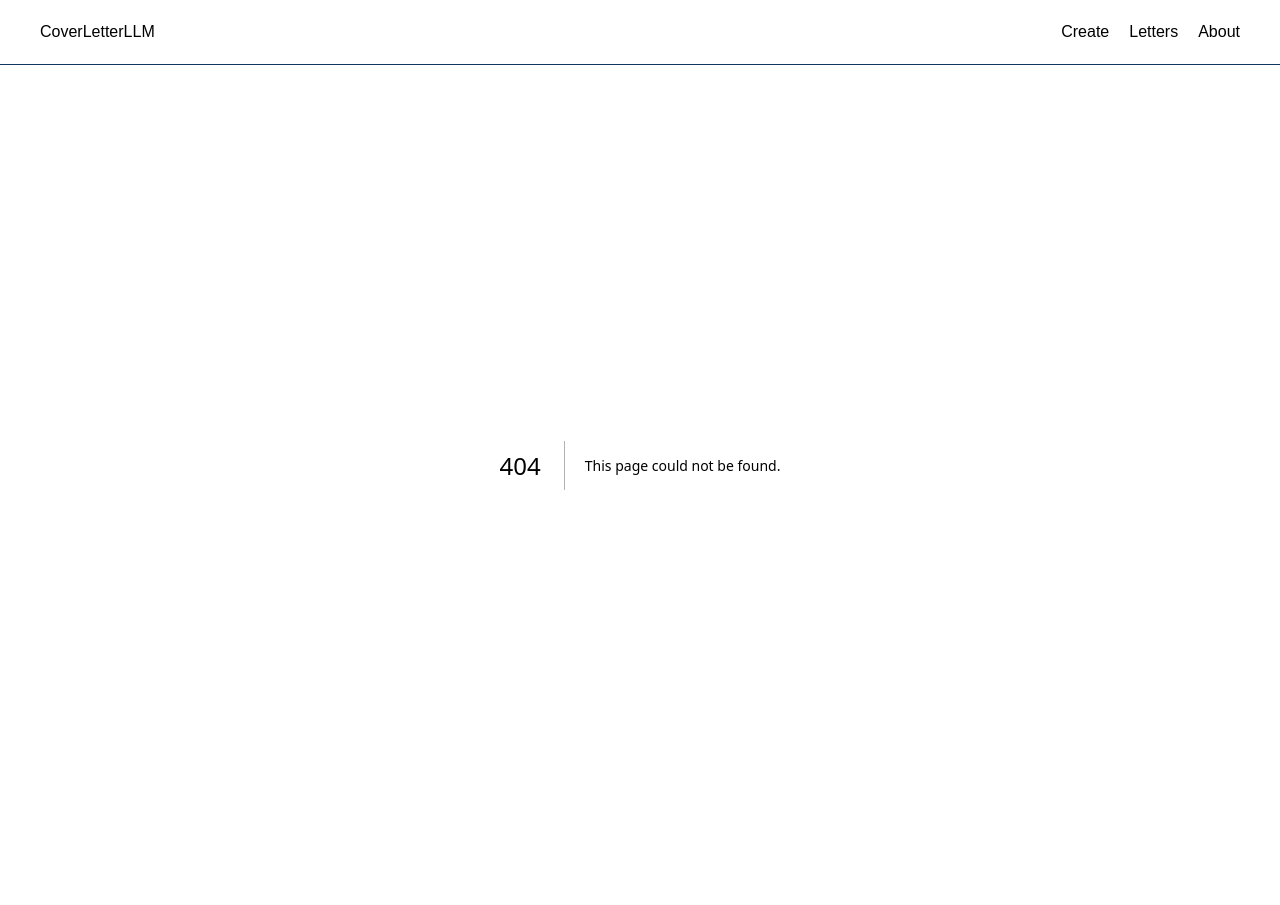
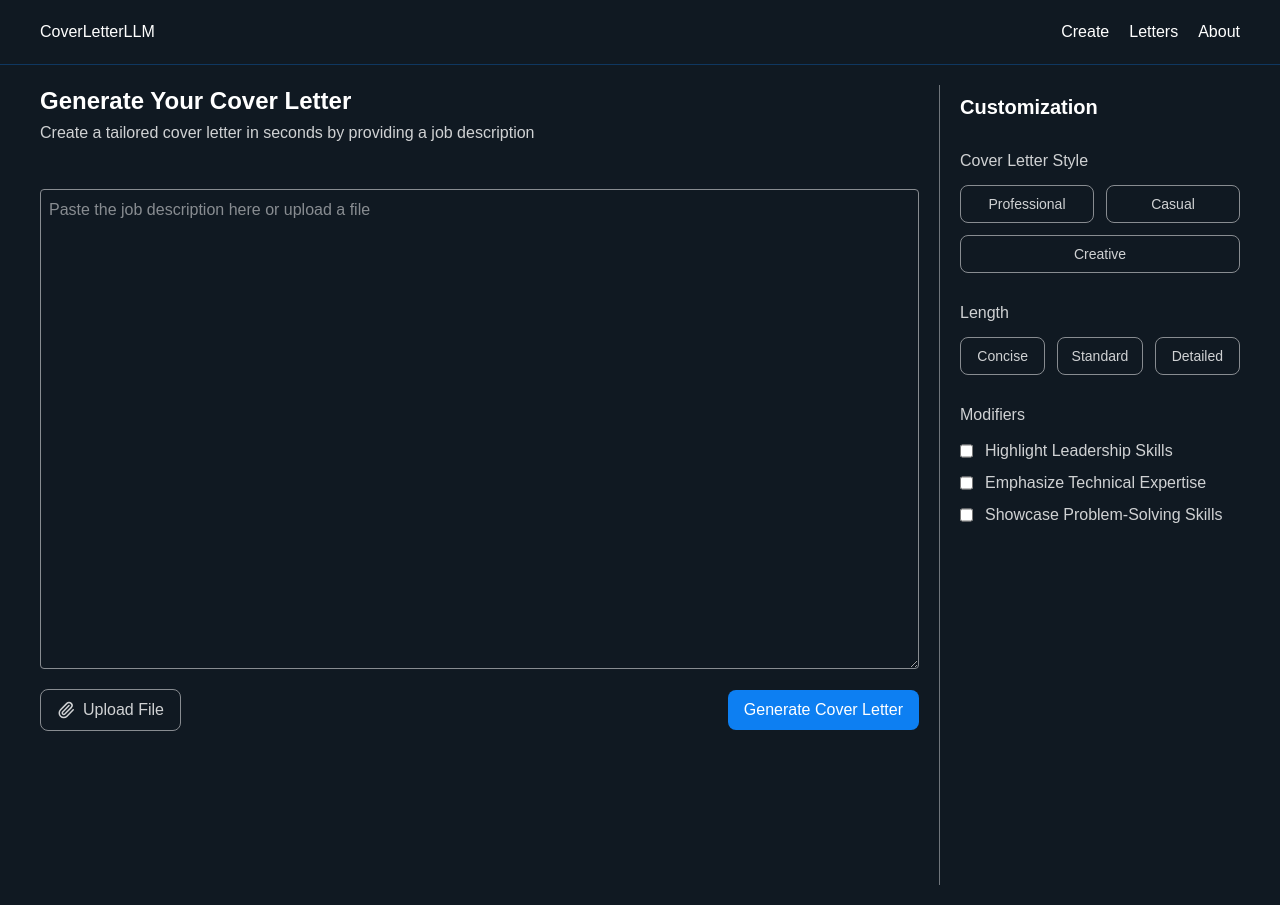
Before and after one commit to Uyonoh/Cover-Letter-LLM, a Next.js app in the folder frontend/: page /letters/generate in a window 1280 px wide. Before the commit this address had no page. Before the commit the page ends 865 px from the top, so only its background shows below. Built offline with nearby package versions, Linux system fonts and the light colour scheme.

Commit message:
add generate letters page

```diff
--- a/frontend/src/app/globals.css
+++ b/frontend/src/app/globals.css
@@ -8,6 +8,8 @@
 @theme inline {
   --color-background: var(--background);
   --color-foreground: var(--foreground);
+  --color-primary: #0d7ff2;
+  --color-secondary: #888c91;
   --font-sans: var(--font-geist-sans);
   --font-mono: var(--font-geist-mono);
 }
--- /dev/null
+++ b/frontend/src/app/letters/generate/page.tsx
@@ -0,0 +1,106 @@
+import { Paperclip } from "lucide-react";
+
+function Generate() {
+    return (
+        <div className="py-5 px-5 sm:px-7 md:px-10 text-white/80">
+            <div className="sm:grid sm:grid-cols-12">
+                <div className="description col-span-9 sm:border-r sm:border-secondary/80 sm:pr-5 sm:min-h-screen">
+                    <h2 className="font-bold text-2xl text-white">Generate Your Cover Letter</h2>
+                    <p className="text-base py-1">
+                        Create a tailored cover letter in seconds by providing a job description
+                    </p>
+
+                    <form action="" method="post" className="flex flex-col gap-5 py-10">
+                        <textarea name="job-description" id="job-description"
+                            placeholder="Paste the job description here or upload a file"
+                            className="text-white w-full h-50 sm:h-[60vh] border border-secondary rounded-sm p-2
+                            focus:border-primary focus:ring-0 focus:outline-none">
+                        </textarea>
+                        <div className="flex justify-center sm:justify-between items-center">
+                            <button className="flex gap-2 items-center rounded-lg px-4 py-2 border border-secondary cursor-pointer hover:bg-gray-700">
+                                <Paperclip size={18} className="" />
+                                Upload File
+                            </button>
+                            <button className="rounded-lg px-4 py-2 hidden sm:block bg-primary cursor-pointer text-white hover:bg-primary/90 transition-colors">Generate Cover Letter</button>
+                        </div>
+                    </form>
+                </div>
+                <div className="custumization  sm:col-span-3 sm:pl-5 flex flex-col gap-7">
+                    <h3 className="font-bold text-xl text-white pt-2">Customization</h3>
+                    {/* Letter Style */}
+                    <div className="flex flex-col gap-3">
+                        <p>Cover Letter Style</p>
+                        <div className="grid grid-cols-3 sm:grid-cols-2 gap-3">
+                            <label className="flex-1">
+                                <input  className="sr-only peer" name="cover-letter-style" type="radio" value="professional"/>
+                                <div className="cursor-pointer text-center text-sm font-medium py-2 px-3 rounded-lg border border-secondary dark:border-gray-700 peer-checked:bg-primary peer-checked:text-white peer-checked:border-primary transition-colors">
+                                    Professional
+                                </div>
+                            </label>
+                            <label className="flex-1">
+                                <input  className="sr-only peer" name="cover-letter-style" type="radio" value="casual"/>
+                                <div className="cursor-pointer text-center text-sm font-medium py-2 px-3 rounded-lg border border-secondary dark:border-gray-700 peer-checked:bg-primary peer-checked:text-white peer-checked:border-primary transition-colors">
+                                    Casual
+                                </div>
+                            </label>
+                            <label className="flex-1 sm:col-span-2 ">
+                                <input  className="sr-only peer" name="cover-letter-style" type="radio" value="creative"/>
+                                <div className="cursor-pointer text-center text-sm font-medium py-2 px-3 rounded-lg border border-secondary dark:border-gray-700 peer-checked:bg-primary peer-checked:text-white peer-checked:border-primary transition-colors">
+                                    Creative
+                                </div>
+                            </label>
+                        </div>
+                    </div>
+
+                    {/* Length */}
+                    <div className="flex flex-col gap-3">
+                        <p>Length</p>
+                        <div className="grid grid-cols-3 sm:grid-cols-3 gap-3">
+                            <label className="flex-1">
+                                <input  className="sr-only peer" name="cover-letter-length" type="radio" value="concise"/>
+                                <div className="cursor-pointer text-center text-sm font-medium py-2 px-3 rounded-lg border border-secondary dark:border-gray-700 peer-checked:bg-primary peer-checked:text-white peer-checked:border-primary transition-colors">
+                                    Concise
+                                </div>
+                            </label>
+                            <label className="flex-1">
+                                <input  className="sr-only peer" name="cover-letter-length" type="radio" value="standard"/>
+                                <div className="cursor-pointer text-center text-sm font-medium py-2 px-3 rounded-lg border border-secondary dark:border-gray-700 peer-checked:bg-primary peer-checked:text-white peer-checked:border-primary transition-colors">
+                                    Standard
+                                </div>
+                            </label>
+                            <label className="flex-1">
+                                <input  className="sr-only peer" name="cover-letter-length" type="radio" value="detailed"/>
+                                <div className="cursor-pointer text-center text-sm font-medium py-2 px-3 rounded-lg border border-secondary dark:border-gray-700 peer-checked:bg-primary peer-checked:text-white peer-checked:border-primary transition-colors">
+                                    Detailed
+                                </div>
+                            </label>
+                        </div>
+                    </div>
+
+                    {/* modifiers */}
+                    <div className="flex flex-col gap-3">
+                        <p>Modifiers</p>
+                        <div className="flex flex-col gap-2">
+                            <div className="flex gap-3">
+                                <input type="checkbox" name="leadership" id="leadership" />
+                                <label htmlFor="leadership">Highlight Leadership Skills</label>
+                            </div>
+                            <div className="flex gap-3">
+                                <input type="checkbox" name="technical" id="technical" />
+                                <label htmlFor="technical">Emphasize Technical Expertise</label>
+                            </div>
+                            <div className="flex gap-3">
+                                <input type="checkbox" name="problem-solving" id="problem-solving" />
+                                <label htmlFor="problem-solving">Showcase Problem-Solving Skills</label>
+                            </div>
+                        </div>
+                    </div>
+                    {/* TODO: Add custom prompt text area */}
+                </div>
+                <button className="rounded-lg p-2 sm:hidden bg-primary w-full my-7 cursor-pointer">Generate Cover Letter</button>
+            </div>
+        </div>
+    );
+}
+
+export default Generate;
--- a/frontend/src/components/Header.tsx
+++ b/frontend/src/components/Header.tsx
@@ -1,4 +1,5 @@
 import Link from "next/link";
+ import { Menu } from "lucide-react";
 
 function Header() {
     return(
@@ -6,7 +7,9 @@ function Header() {
             <header className="py-5 px-5 sm:px-7 md:px-10 relative flex justify-between border-b border-[#0f3760]">
                 <div className="logo">CoverLetterLLM</div>
 
-                <div className="absolute md:hidden top-5 right-5">##</div>
+                <div className="absolute md:hidden top-5 right-5">
+                    <Menu />
+                </div>
                 {/* Desktop nav */}
                 <nav className="hidden md:flex">
                     <ul className="flex gap-5">
```
